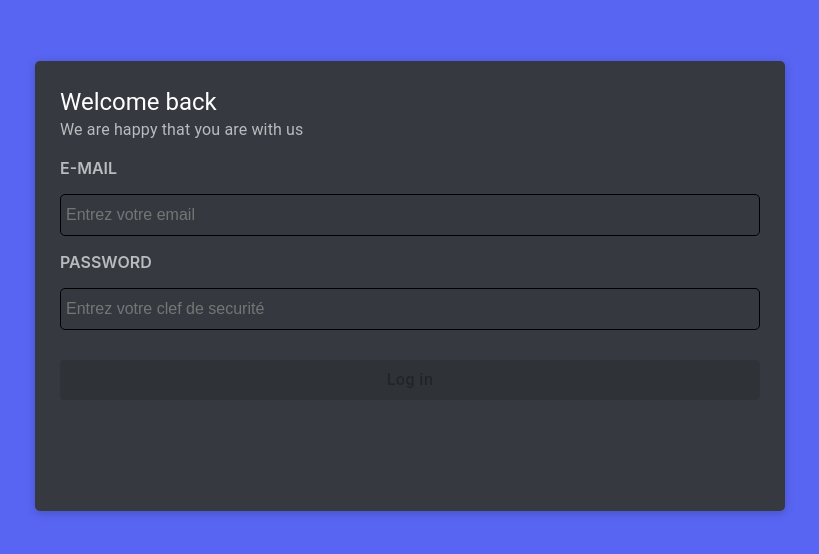
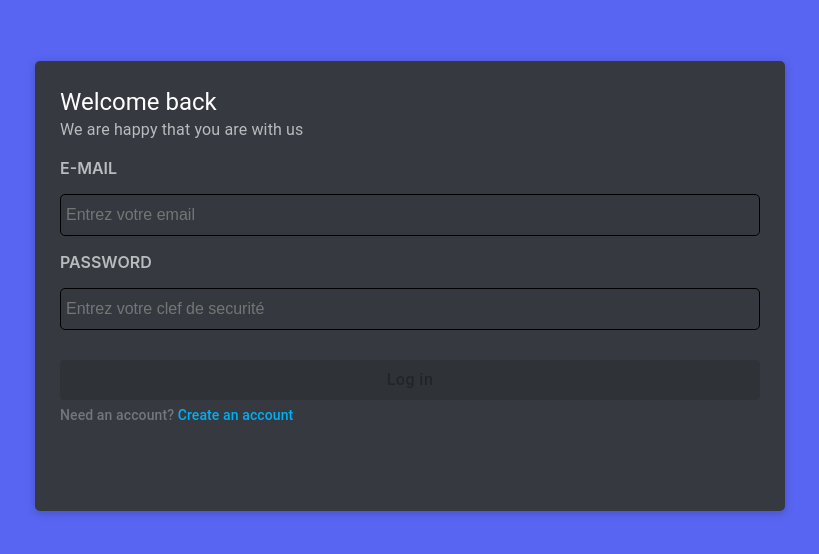
Before and after one commit to MorenoRajaonarison/meetalk, a React (Create React App) app in the folder front/: page /login in a window 1280 px wide. Shown: the part 114-668 px from the top of the page, without its empty margins (230-1049 px from the left). Built offline with nearby package versions, Linux system fonts and the light colour scheme.

Commit message:
lien de redirection login vers register

```diff
--- a/front/src/authPages/LoginPage/LoginPageFooter.jsx
+++ b/front/src/authPages/LoginPage/LoginPageFooter.jsx
@@ -1,8 +1,17 @@
 import React from 'react';
-import CustomPrimaryButton from "../../shared/components/CustomPrimaryButton";
+import CustomPrimaryButton from "../../shared/components/CustomPrimaryButton"
+import RedirectInfo from "../../shared/components/RedirectInfo"
+import {useHistory} from 'react-router-dom'
 
 const LoginPageFooter = ({handleLogin, isValid}) => {
+  const history = useHistory()
+
+  const handlePushToRegisterPage = () => {
+    history.push("/register")
+  }
+
   return (
+    <>
       <div>
         <CustomPrimaryButton
           label="Log in"
@@ -11,6 +20,14 @@ const LoginPageFooter = ({handleLogin, isValid}) => {
           onClick={handleLogin}
         />
       </div>
+      <RedirectInfo
+        text='Need an account? '
+        redirectText='Create an account'
+        style={{marginTop: '5px'}}
+        redirectHandler={handlePushToRegisterPage}
+      />
+    </>
+
   );
 };
 
--- a/front/src/authPages/RegisterPage/RegisterPage.jsx
+++ b/front/src/authPages/RegisterPage/RegisterPage.jsx
@@ -1,10 +1,11 @@
 import React from 'react';
+import Authbox from "../../shared/components/AuthBox";
 
 const Registerpage = () => {
   return (
-    <div>
+    <Authbox>
       RegiserPage
-    </div>
+    </Authbox>
   );
 }
 
--- /dev/null
+++ b/front/src/shared/components/RedirectInfo.jsx
@@ -0,0 +1,26 @@
+import React from 'react';
+import {Typography} from "@mui/material";
+import {styled} from "@mui/system";
+
+const RedirectText = styled('span')({
+  color:'#00aff4',
+  fontWeight: 500,
+  cursor: 'pointer',
+
+})
+const RedirectInfo = ({text, redirectText, style, redirectHandler}) => {
+  return (
+    <Typography
+      sx={{color: '#72767d'}}
+      style={style?style: {}}
+      variant='subtitle2'
+    >
+      {text}
+      <RedirectText onClick={redirectHandler}>
+        {redirectText}
+      </RedirectText>
+    </Typography>
+  );
+};
+
+export default RedirectInfo;
```
Lines whose indentation alone changed are shown as unchanged.
